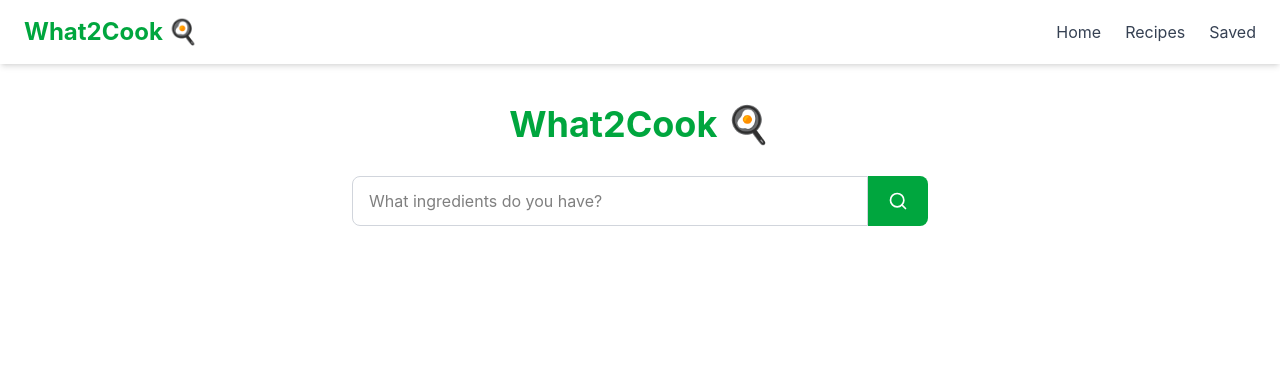
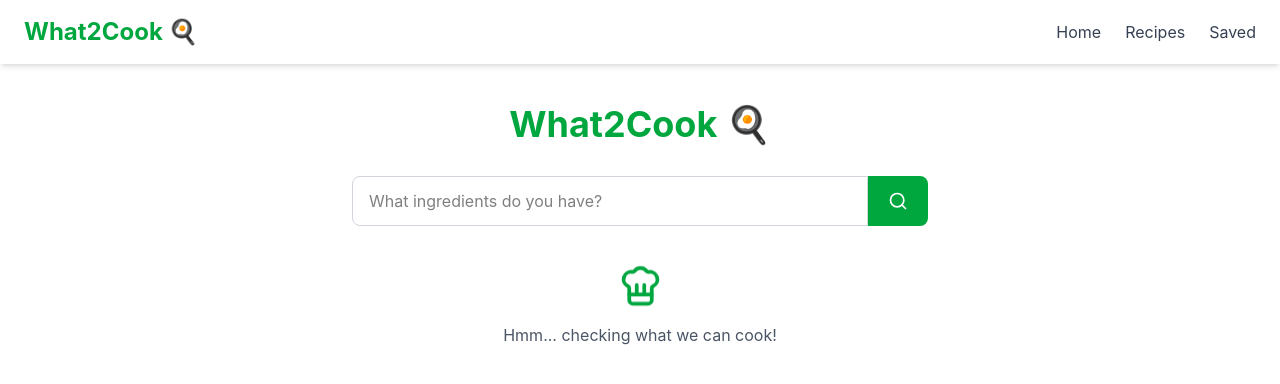
Before and after one commit to preetivadali/What2Cook, a React (Vite) app: page /recipes in a window 1280 px wide. Shown: the top 384 px of the page. Built offline with nearby package versions, Linux system fonts and the light colour scheme.

Commit message:
Add animated loading component for recipe fetching

```diff
--- a/src/App.jsx
+++ b/src/App.jsx
@@ -1,6 +1,7 @@
 import Navbar from "./components/NavBar";
 import SearchBox from "./components/SearchBox";
 import RecipeCard from "./components/RecipeCard";
+import Loading from "./components/Loading";
 function App() {
   return (
     <>
@@ -12,6 +13,7 @@ function App() {
         </h1>
 
         <SearchBox />
+        <Loading />
       </div>
     </>
   );
--- a/src/components/Loading.jsx
+++ b/src/components/Loading.jsx
@@ -0,0 +1,18 @@
+import { ChefHat } from "lucide-react";
+
+function Loading() {
+  return (
+    <div className="flex flex-col items-center mt-10">
+      <ChefHat
+        size={45}
+        className="text-green-600 animate-bounce"
+      />
+
+      <p className="mt-3 text-gray-600">
+        Hmm... checking what we can cook!
+      </p>
+    </div>
+  );
+}
+
+export default Loading;
```
